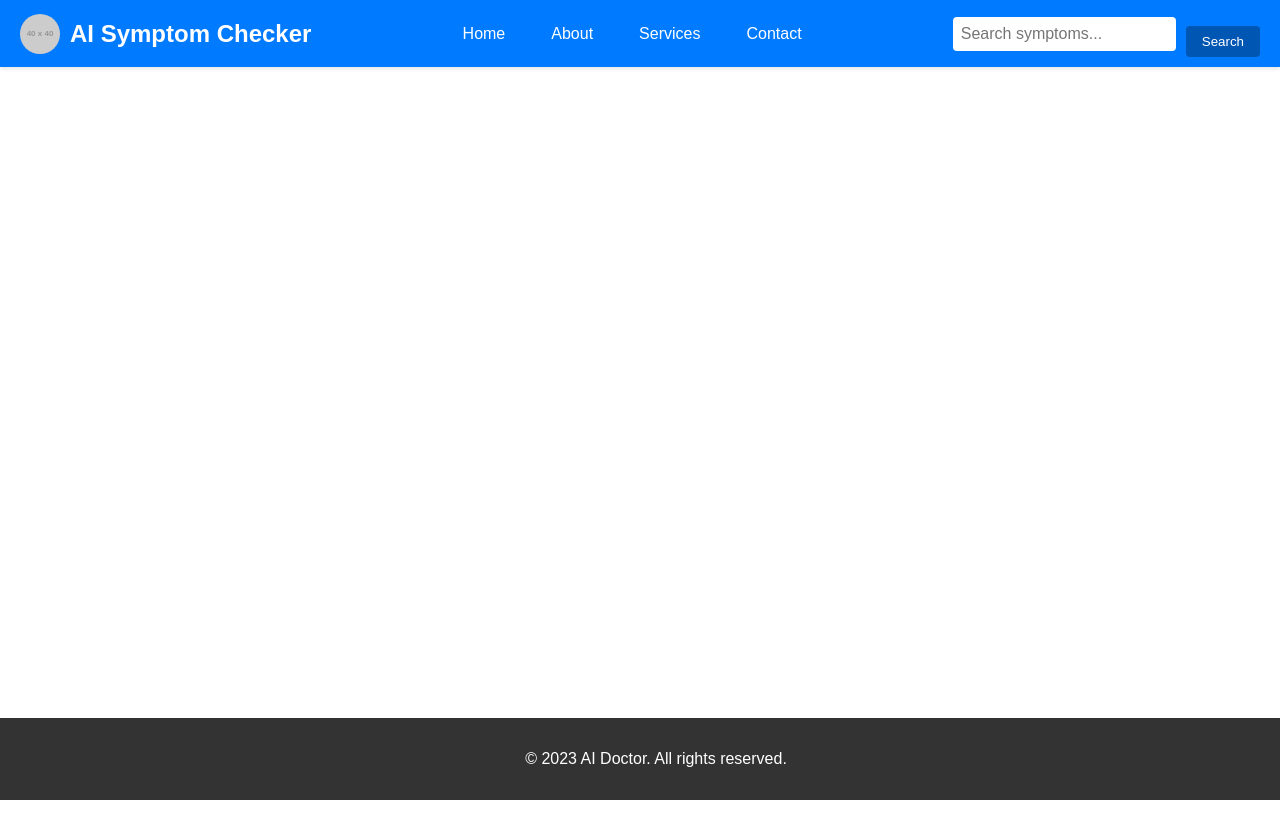
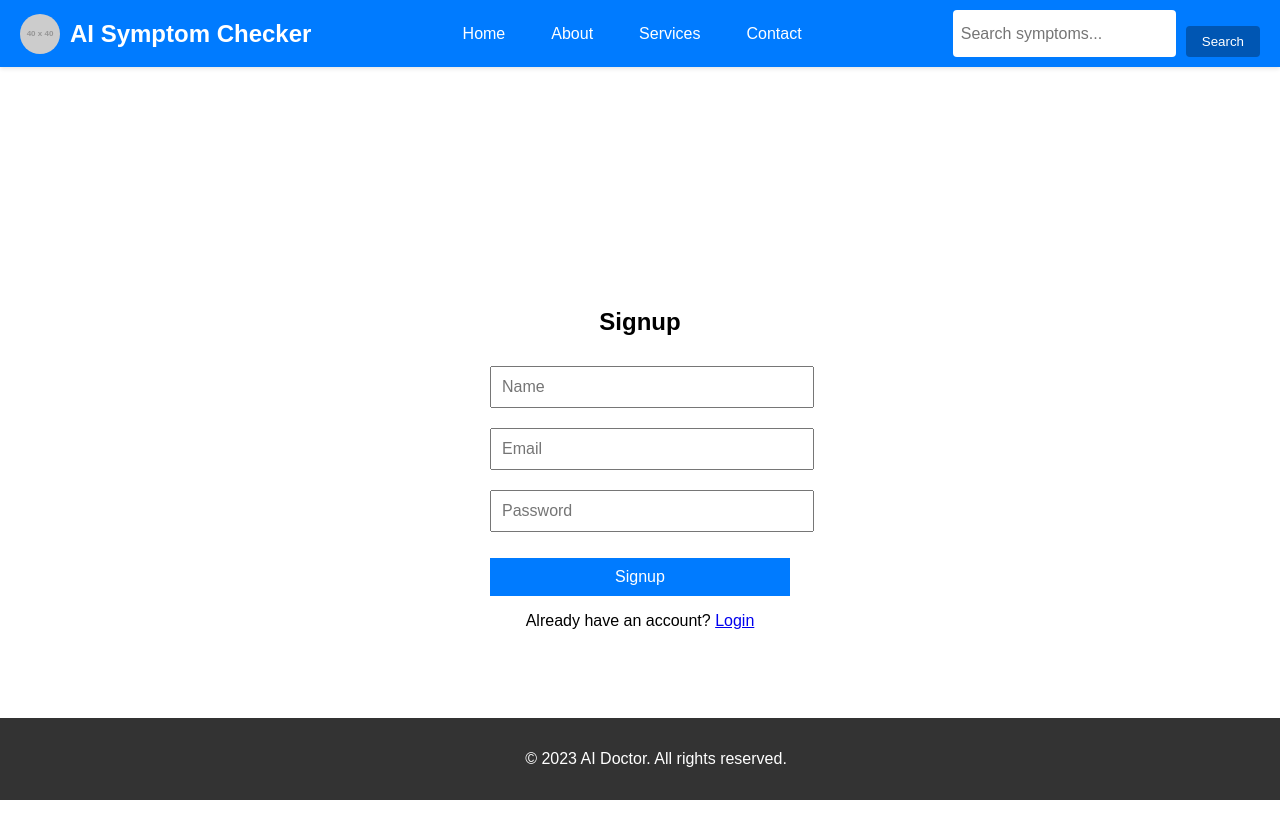
Before and after one commit to Tahiryar/AI_Docter_App, a React (Create React App) app: page /signup in a window 1280 px wide. Shown: the top 838 px of the page. Before the commit the page ends 800 px from the top, so only its background shows below. Built offline with nearby package versions, Linux system fonts and the light colour scheme.

Commit message:
add login or signup page

```diff
--- a/src/App.js
+++ b/src/App.js
@@ -7,6 +7,8 @@ import SymptomChecker from './assets/components/SymptomChecker';
 import Contact from './assets/components/Contact'; // Import Contact component
 import History from './assets/components/History'; // Import History component
 import Footer from './assets/components/Footer'; // Import Footer component
+import Login from './assets/components/Login';
+import Signup from './assets/components/Signup';
 import './App.css';
 
 function App() {
@@ -20,6 +22,8 @@ function App() {
            {/*<Route path="/about" element={<About />} / {/* Route for About page */}
           <Route path="/contact" element={<Contact />} /> {/* Route for Contact page */}
           <Route path="/history" element={<History />} /> {/* Route for History page */}
+          <Route path="/login" element={<Login />} />
+          <Route path="/signup" element={<Signup />} />
         </Routes>
         <Footer />
       </div>
--- /dev/null
+++ b/src/assets/components/Login.js
@@ -0,0 +1,76 @@
+import React, { useState } from "react";
+import { useNavigate } from "react-router-dom";
+
+const Login = () => {
+  const [email, setEmail] = useState("");
+  const [password, setPassword] = useState("");
+  const navigate = useNavigate();
+
+  const handleLogin = (e) => {
+    e.preventDefault();
+    // Yahan aap API call karenge login ke liye
+    console.log("Login Credentials:", { email, password });
+    // Temporary: Login successful hone par dashboard par redirect karein
+    navigate("/dashboard");
+  };
+
+  return (
+    <div style={styles.container}>
+      <h2>Login</h2>
+      <form onSubmit={handleLogin} style={styles.form}>
+        <input
+          type="email"
+          placeholder="Email"
+          value={email}
+          onChange={(e) => setEmail(e.target.value)}
+          style={styles.input}
+          required
+        />
+        <input
+          type="password"
+          placeholder="Password"
+          value={password}
+          onChange={(e) => setPassword(e.target.value)}
+          style={styles.input}
+          required
+        />
+        <button type="submit" style={styles.button}>
+          Login
+        </button>
+      </form>
+      <p>
+        Don't have an account? <a href="/signup">Signup</a>
+      </p>
+    </div>
+  );
+};
+
+const styles = {
+  container: {
+    display: "flex",
+    flexDirection: "column",
+    alignItems: "center",
+    justifyContent: "center",
+    height: "100vh",
+  },
+  form: {
+    display: "flex",
+    flexDirection: "column",
+    width: "300px",
+  },
+  input: {
+    margin: "10px 0",
+    padding: "10px",
+    fontSize: "16px",
+  },
+  button: {
+    padding: "10px",
+    fontSize: "16px",
+    backgroundColor: "#007bff",
+    color: "white",
+    border: "none",
+    cursor: "pointer",
+  },
+};
+
+export default Login;
--- a/src/assets/components/Navbar.js
+++ b/src/assets/components/Navbar.js
@@ -1,16 +1,38 @@
-import React from 'react';
+import React, { useState } from "react";
+import { Link, useLocation } from "react-router-dom";
 
 function Navbar() {
+  const [isMenuOpen, setIsMenuOpen] = useState(false);
+  const [searchQuery, setSearchQuery] = useState("");
+  const location = useLocation();
+
+  // Toggle menu for mobile view
+  const toggleMenu = () => {
+    setIsMenuOpen(!isMenuOpen);
+  };
+
+  // Handle search input
+  const handleSearch = (e) => {
+    e.preventDefault();
+    console.log("Search Query:", searchQuery);
+    // Yahan aap search functionality implement kar sakte hain
+  };
+
   return (
-    <nav style={{
+    <nav
+      style={{
         background: "#007bff",
         padding: "10px 20px",
         color: "white",
         display: "flex",
         justifyContent: "space-between",
         alignItems: "center",
-      boxShadow: "0 2px 4px rgba(0,0,0,0.1)"
-    }}>
+        boxShadow: "0 2px 4px rgba(0,0,0,0.1)",
+        position: "sticky",
+        top: 0,
+        zIndex: 1000,
+      }}
+    >
       {/* Logo and Brand Name */}
       <div style={{ display: "flex", alignItems: "center" }}>
         <img
@@ -21,41 +43,108 @@ function Navbar() {
         <h2 style={{ margin: 0, fontSize: "24px" }}>AI Symptom Checker</h2>
       </div>
 
+      {/* Hamburger Menu for Mobile */}
+      <div
+        style={{ display: "none", cursor: "pointer" }}
+        onClick={toggleMenu}
+      >
+        <span style={{ fontSize: "24px" }}>☰</span>
+      </div>
+
       {/* Navigation Links */}
-      <ul style={{
+      <ul
+        style={{
           listStyle: "none",
           display: "flex",
           margin: 0,
-        padding: 0
-      }}>
-        <li style={{ margin: "0 15px" }}><a href="/" style={{ color: "white", textDecoration: "none" }}>Home</a></li>
-        <li style={{ margin: "0 15px" }}><a href="/about" style={{ color: "white", textDecoration: "none" }}>About</a></li>
-        <li style={{ margin: "0 15px" }}><a href="/services" style={{ color: "white", textDecoration: "none" }}>Services</a></li>
-        <li style={{ margin: "0 15px" }}><a href="/contact" style={{ color: "white", textDecoration: "none" }}>Contact</a></li>
+          padding: 0,
+          alignItems: "center",
+          transition: "all 0.3s ease",
+          flexDirection: window.innerWidth <= 768 ? "column" : "row",
+          position: window.innerWidth <= 768 ? "absolute" : "static",
+          top: window.innerWidth <= 768 ? "60px" : "auto",
+          right: window.innerWidth <= 768 ? "20px" : "auto",
+          background: window.innerWidth <= 768 ? "#007bff" : "transparent",
+          borderRadius: window.innerWidth <= 768 ? "4px" : "0",
+          boxShadow: window.innerWidth <= 768 ? "0 2px 4px rgba(0,0,0,0.1)" : "none",
+          display: window.innerWidth <= 768 && !isMenuOpen ? "none" : "flex",
+        }}
+      >
+        <li style={{ margin: "0 15px" }}>
+          <Link
+            to="/"
+            style={{
+              color: location.pathname === "/" ? "#ffdd57" : "white",
+              textDecoration: "none",
+            }}
+          >
+            Home
+          </Link>
+        </li>
+        <li style={{ margin: "0 15px" }}>
+          <Link
+            to="/about"
+            style={{
+              color: location.pathname === "/about" ? "#ffdd57" : "white",
+              textDecoration: "none",
+            }}
+          >
+            About
+          </Link>
+        </li>
+        <li style={{ margin: "0 15px" }}>
+          <Link
+            to="/services"
+            style={{
+              color: location.pathname === "/services" ? "#ffdd57" : "white",
+              textDecoration: "none",
+            }}
+          >
+            Services
+          </Link>
+        </li>
+        <li style={{ margin: "0 15px" }}>
+          <Link
+            to="/contact"
+            style={{
+              color: location.pathname === "/contact" ? "#ffdd57" : "white",
+              textDecoration: "none",
+            }}
+          >
+            Contact
+          </Link>
+        </li>
       </ul>
 
       {/* Search Bar */}
       <div style={{ display: "flex", alignItems: "center" }}>
+        <form onSubmit={handleSearch} style={{ display: "flex" }}>
           <input
             type="text"
             placeholder="Search symptoms..."
+            value={searchQuery}
+            onChange={(e) => setSearchQuery(e.target.value)}
             style={{
               padding: "8px",
               borderRadius: "4px",
               border: "none",
-            marginRight: "10px"
+              marginRight: "10px",
             }}
           />
-        <button style={{
+          <button
+            type="submit"
+            style={{
               padding: "8px 16px",
               borderRadius: "4px",
               border: "none",
               background: "#0056b3",
               color: "white",
-          cursor: "pointer"
-        }}>
+              cursor: "pointer",
+            }}
+          >
             Search
           </button>
+        </form>
       </div>
     </nav>
   );
--- /dev/null
+++ b/src/assets/components/Signup.js
@@ -0,0 +1,85 @@
+import React, { useState } from "react";
+import { useNavigate } from "react-router-dom";
+
+const Signup = () => {
+  const [name, setName] = useState("");
+  const [email, setEmail] = useState("");
+  const [password, setPassword] = useState("");
+  const navigate = useNavigate();
+
+  const handleSignup = (e) => {
+    e.preventDefault();
+    // Yahan aap API call karenge signup ke liye
+    console.log("Signup Credentials:", { name, email, password });
+    // Temporary: Signup successful hone par login page par redirect karein
+    navigate("/login");
+  };
+
+  return (
+    <div style={styles.container}>
+      <h2>Signup</h2>
+      <form onSubmit={handleSignup} style={styles.form}>
+        <input
+          type="text"
+          placeholder="Name"
+          value={name}
+          onChange={(e) => setName(e.target.value)}
+          style={styles.input}
+          required
+        />
+        <input
+          type="email"
+          placeholder="Email"
+          value={email}
+          onChange={(e) => setEmail(e.target.value)}
+          style={styles.input}
+          required
+        />
+        <input
+          type="password"
+          placeholder="Password"
+          value={password}
+          onChange={(e) => setPassword(e.target.value)}
+          style={styles.input}
+          required
+        />
+        <button type="submit" style={styles.button}>
+          Signup
+        </button>
+      </form>
+      <p>
+        Already have an account? <a href="/login">Login</a>
+      </p>
+    </div>
+  );
+};
+
+const styles = {
+  container: {
+    display: "flex",
+    flexDirection: "column",
+    alignItems: "center",
+    justifyContent: "center",
+    height: "100vh",
+  },
+  form: {
+    display: "flex",
+    flexDirection: "column",
+    width: "300px",
+  },
+  input: {
+    margin: "10px 0",
+    padding: "10px",
+    fontSize: "16px",
+  },
+  button: {
+    padding: "10px",
+    fontSize: "16px",
+    backgroundColor: "#007bff",
+    color: "white",
+    border: "none",
+    cursor: "pointer",
+  },
+};
+
+export default Signup;
--- a/src/assets/components/SymptomChecker.js
+++ b/src/assets/components/SymptomChecker.js
@@ -1,8 +1,10 @@
 import React, { useState, useEffect } from "react";
+import { diagnoseSymptoms, explainSymptoms, saveChat } from ".../backend/aap/utils/api";
 
 function SymptomChecker() {
   const [symptoms, setSymptoms] = useState("");
   const [diagnosis, setDiagnosis] = useState("");
+  const [explanation, setExplanation] = useState("");
   const [isLoading, setIsLoading] = useState(false);
   const [error, setError] = useState("");
   const [isListening, setIsListening] = useState(false);
@@ -46,19 +48,18 @@ function SymptomChecker() {
     setError("");
 
     try {
-      const response = await fetch("http://127.0.0.1:5000/diagnose", {
-        method: "POST",
-        headers: { "Content-Type": "application/json" },
-        body: JSON.stringify({ symptoms }),
-      });
+      // Fetch diagnosis and explanation using imported functions
+      const diagnosisData = await diagnoseSymptoms(symptoms);
+      setDiagnosis(diagnosisData.diagnosis);
 
-      if (!response.ok) {
-        throw new Error("Failed to fetch diagnosis. Please try again.");
-      }
+      const explanationData = await explainSymptoms(symptoms);
+      setExplanation(explanationData.explanation);
 
-      const data = await response.json();
-      setDiagnosis(data.diagnosis);
-      setHistory((prev) => [...prev, { symptoms, diagnosis: data.diagnosis }]);
+      // Save chat history
+      await saveChat("user_id", symptoms, diagnosisData.diagnosis, explanationData.explanation);
+
+      // Save to local history
+      setHistory((prev) => [...prev, { symptoms, diagnosis: diagnosisData.diagnosis }]);
     } catch (err) {
       setError(err.message || "An error occurred. Please try again.");
     } finally {
@@ -175,6 +176,14 @@ function SymptomChecker() {
         </div>
       )}
 
+      {/* Explanation */}
+      {explanation && (
+        <div style={{ marginTop: "20px", padding: "15px", background: "#f9f9f9", borderRadius: "4px" }}>
+          <h3 style={{ color: "#333" }}>Explanation:</h3>
+          <p style={{ color: "#555" }}>{explanation}</p>
+        </div>
+      )}
+
       {/* Diagnosis history */}
       {history.length > 0 && (
         <div style={{ marginTop: "20px" }}>
```
Lines whose indentation alone changed are shown as unchanged.
